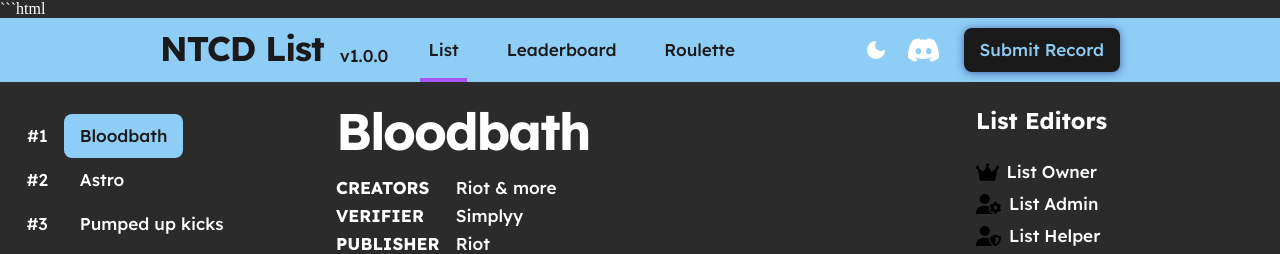
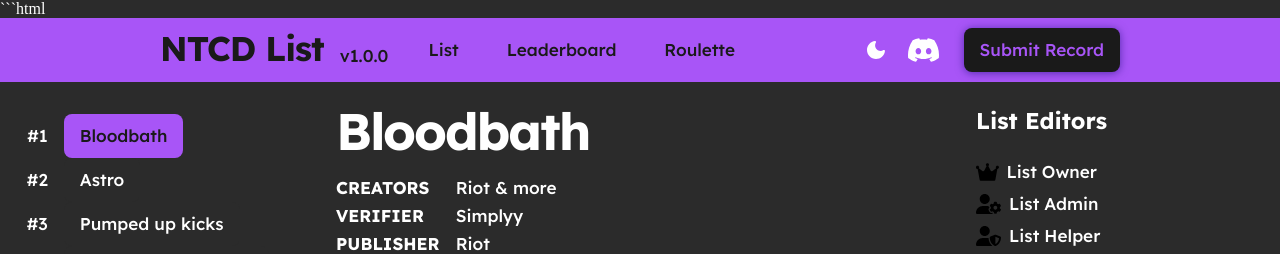
Before and after one commit to emilianoslaw31-dev/NTCD-List-GD, a plain HTML site: page index.html in a window 1280 px wide. Shown: the top 254 px of the page. Drawn offline with nearby package versions, Linux system fonts and the light colour scheme.

Commit message:
Update main.css

```diff
--- a/css/main.css
+++ b/css/main.css
@@ -1,3 +1,4 @@
+
 :root {
     /* Main colors */
     --color-background: #2b2b2b;
@@ -7,8 +8,8 @@
     --color-background-hover: #3a3a3a;
     --color-on-background-hover: #ffffff;
 
-    /* Pastel blue accent */
-    --color-primary: #8ecdf5;
+    /* Purple accent */
+    --color-primary: #A855F7;
     --color-on-primary: #1a1a1a;
 
     /* Error */
@@ -27,8 +28,8 @@ header.dark {
     --color-background-hover: #333333;
     --color-on-background-hover: #ffffff;
 
-    --color-primary: #8ecdf5;
-    --color-primary-disabled: #496b80;
+    --color-primary: #A855F7;
+    --color-primary-disabled: #663399;
     --color-on-primary: #1a1a1a;
 
     --color-error: #de0000;
@@ -67,9 +68,7 @@ main {
 /* Navigation header */
 header {
     display: flex;
-
     padding-inline: calc(25vw - 10rem);
-
     height: 4rem;
 
     background-color: var(--color-primary);
@@ -105,9 +104,7 @@ main {
     flex: 1;
 
     display: grid;
-
     grid-template-rows: minmax(0, 1fr);
-
     column-gap: 2rem;
 }
 
@@ -119,10 +116,8 @@ main > div {
 /* Loading spinner */
 .spinner {
     display: flex;
-
     align-items: center;
     justify-content: center;
-
     grid-column: span 3;
 }
 
@@ -132,6 +127,5 @@ input[type="checkbox"] {
     width: 1.25rem;
 
     cursor: pointer;
-
     margin: 0;
 }
```
